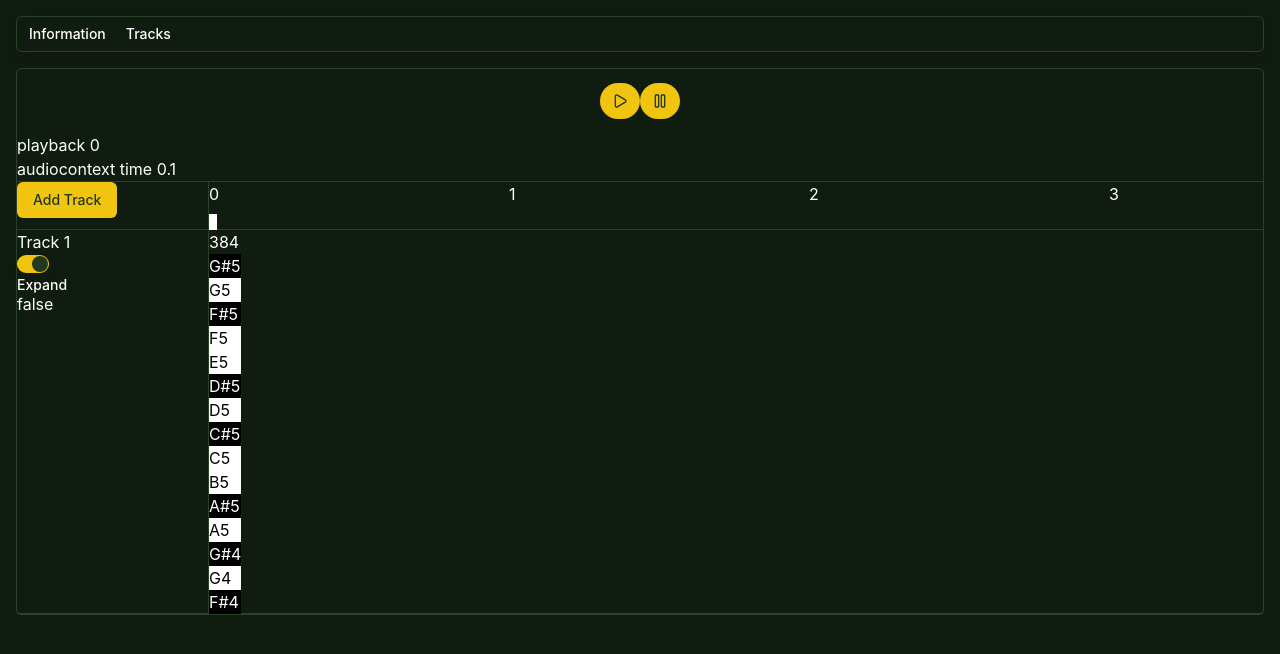
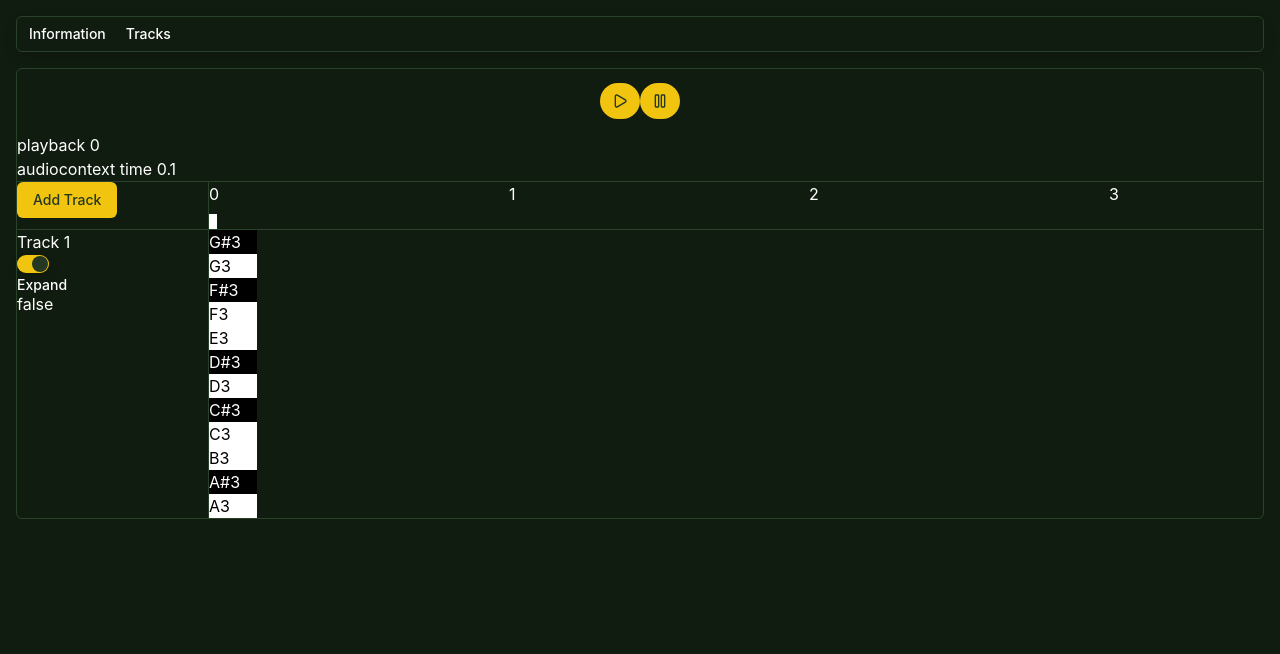
Before and after one commit to KevinLee3627/piano-thing, a React (Vite) app: page / in a window 1280 px wide. Shown: the top 654 px of the page. Built offline with nearby package versions, Linux system fonts and the light colour scheme.

Commit message:
feat: move everything around again

```diff
--- a/src/components/PolyphonicTrack.tsx
+++ b/src/components/PolyphonicTrack.tsx
@@ -16,7 +16,7 @@ export const PolyphonicTrack = (props: PolyphonicTrackProps) => {
 
   const notes = useMemo(() => {
     // NOTE: Reverse b/c we want lower notes on the bottom
-    const octaves = [3, 4, 5].reverse();
+    const octaves = [3].reverse();
     return octaves.map((octave) => {
       return Object.keys(noteMapping)
         .reverse()
@@ -40,16 +40,8 @@ export const PolyphonicTrack = (props: PolyphonicTrackProps) => {
   // clientY of mouse click - given the mouse position, calculate which note it would fall in
 
   return (
-    <div
-      className={cn(
-        track.isExpanded ? 'h-96' : 'h-16',
-        'border-b',
-        'overflow-auto',
-      )}
-      ref={trackRef}
-    >
-      <p>{trackRef.current?.offsetHeight}</p>
-      <div className='absolute'>{notes}</div>
+    <div ref={trackRef}>
+      <div className='relative w-12'>{notes}</div>
       <div className='h-full relative'>
         {Object.entries(track.blocks).map(([blockId, block]) => (
           <Block
@@ -60,7 +52,6 @@ export const PolyphonicTrack = (props: PolyphonicTrackProps) => {
           />
         ))}
       </div>
-      {/* <Keyboard trackId={props.trackId} /> */}
     </div>
   );
 };
--- a/src/components/Timeline.tsx
+++ b/src/components/Timeline.tsx
@@ -21,7 +21,8 @@ export function Timeline() {
   const tracks = useAppSelector((state) => state.tracks);
   const project = useAppSelector((state) => state.project);
 
-  const { ref: railRef, dimensions: railDimensions } =
+  // TODO: Do we need this?
+  const { ref: primeRailRef, dimensions: railDimensions } =
     useResizeObserver<HTMLDivElement>();
 
   const audioContext = useGlobalAudioContext();
@@ -86,19 +87,24 @@ export function Timeline() {
   }, []);
 
   const topRowRef = useRef<HTMLDivElement>(null);
-  const rightColRef = useRef<HTMLDivElement>(null);
+  const trackRailRefs = useRef<Record<string, HTMLDivElement | null>>({});
 
+  // Handles auto-scroll of timeline
   useEffect(() => {
-    if (topRowRef.current == null || rightColRef.current == null) return;
+    if (topRowRef.current == null) return;
 
     // NOTE: Halfway mark of the visible portion of the timeline
-    const halfwayMark = topRowRef.current.offsetWidth / 2;
     const currentPlayheadLeft =
       (playbackTime / project.totalDuration) * railDimensions.width;
+    const halfwayMark = topRowRef.current.offsetWidth / 2;
     const isPastHalfway = currentPlayheadLeft > halfwayMark;
     if (isPastHalfway) {
       // NOTE: What is the 'velocity' of the playhead? That = scroll speed?
       topRowRef.current.scrollLeft += project.pxPerSecondScale / FPS;
+      Object.values(trackRailRefs.current).forEach((railElem) => {
+        if (railElem == null || topRowRef.current == null) return;
+        railElem.scrollLeft = topRowRef.current.scrollLeft;
+      });
     }
   }, [playbackTime]);
 
@@ -130,10 +136,10 @@ export function Timeline() {
                 e.currentTarget.scrollLeft,
               ),
             );
-            if (topRowRef.current == null || rightColRef.current == null)
-              return;
-            // NOTE: Keeps scrollbars synced
-            rightColRef.current.scrollLeft = topRowRef.current.scrollLeft;
+            Object.values(trackRailRefs.current).forEach((railElem) => {
+              if (railElem == null || topRowRef.current == null) return;
+              railElem.scrollLeft = topRowRef.current.scrollLeft;
+            });
           }}
           ref={topRowRef}
         >
@@ -143,7 +149,7 @@ export function Timeline() {
             }}
             className='relative shrink-0'
           >
-            <div className='h-12 border-b sticky top-0'>
+            <div className='h-12 border-b sticky top-0 overflow-y-hidden'>
               <TickMarks trackElemWidth={railDimensions.width} />
               <Playhead
                 playbackTime={playbackTime}
@@ -156,36 +162,46 @@ export function Timeline() {
           </div>
         </div>
       </div>
-      <div className='flex'>
-        <div id='left-column' className='min-w-48 max-w-48 border-r'>
-          <div>
+      <div className='flex-col'>
+        <div id='dummy-rail'>
+          <div className='min-w-48 max-w-48'></div>
+          <div
+            ref={primeRailRef}
+            style={{
+              width: `${project.pxPerMeasureScale * project.totalMeasures}px`,
+            }}
+          ></div>
+        </div>
         {Object.values(tracks).map((track) => (
+          <div key={`track-container-${track.trackId}`} className='flex'>
+            <div className='min-w-48 max-w-48 border-r'>
               <TrackControl
                 key={`track-${track.trackId}-controls`}
                 trackId={track.trackId}
               />
-            ))}
             </div>
-        </div>
-        <div id='right-column' className='overflow-x-scroll' ref={rightColRef}>
             <div
-            id='rail'
+              data-my-label='rail'
+              className='overflow-x-scroll'
+              ref={(el) => {
+                trackRailRefs.current[track.trackId] = el;
+              }}
+            >
+              <div
                 style={{
                   width: `${project.pxPerMeasureScale * project.totalMeasures}px`,
                 }}
-            className='relative shrink-0'
-            ref={railRef}
               >
-            {Object.keys(tracks).map((trackId) => (
                 <Track
-                key={`track-${trackId}`}
-                trackId={trackId}
+                  key={`track-${track.trackId}`}
+                  trackId={track.trackId}
                   railDimensions={railDimensions}
                   playbackTime={playbackTime}
                 />
-            ))}
               </div>
             </div>
+          </div>
+        ))}
       </div>
     </div>
   );
--- a/src/components/TrackControl.tsx
+++ b/src/components/TrackControl.tsx
@@ -13,7 +13,7 @@ export const TrackControl = ({ trackId }: TrackControlProps) => {
   const track = useAppSelector((state) => state.tracks[trackId]);
 
   return (
-    <div className={cn(track.isExpanded ? 'h-96' : 'h-16', 'border-b')}>
+    <div>
       <p>{track.name}</p>
       <Switch
         id={`track-${track.trackId}-expand-toggle`}
--- a/src/hooks/useResizeObserver.ts
+++ b/src/hooks/useResizeObserver.ts
@@ -3,11 +3,9 @@ import { useEffect, useRef, useState } from 'react';
 export const useResizeObserver = <T extends HTMLElement>() => {
   const [dimensions, setDimensions] = useState<{
     width: number;
-    height: number;
     left: number;
   }>({
     width: 0,
-    height: 0,
     left: 0,
   });
   const ref = useRef<T>(null);
@@ -17,7 +15,7 @@ export const useResizeObserver = <T extends HTMLElement>() => {
         for (let entry of entries) {
           setDimensions({
             width: entry.borderBoxSize[0].inlineSize,
-            height: entry.borderBoxSize[0].blockSize,
+            // height: entry.borderBoxSize[0].blockSize,
             left: entry.target.getBoundingClientRect().left,
           });
         }
```
Lines whose indentation alone changed are shown as unchanged.
